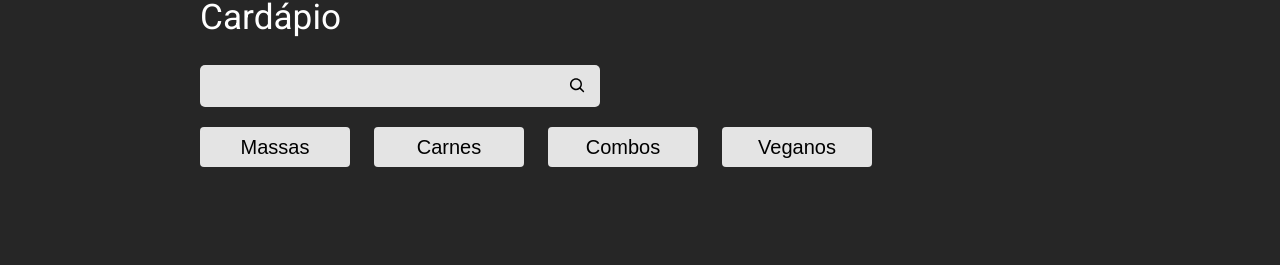
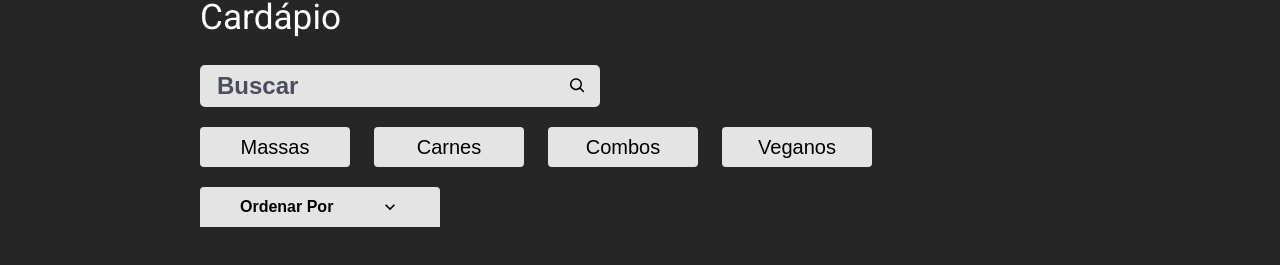
Before and after one commit to Luneciux/19_enverno_restaurant_app, a React (Create React App) app: page / in a window 1280 px wide. Shown: the part 457-722 px from the top of the page. Built offline with nearby package versions, Linux system fonts and the light colour scheme.

Commit message:
order setup, style and funcionality

```diff
--- a/public/index.html
+++ b/public/index.html
@@ -2,7 +2,6 @@
 <html lang="en">
   <head>
     <meta charset="utf-8" />
-    <link rel="icon" href="%PUBLIC_URL%/favicon.ico" />
     <meta name="viewport" content="width=device-width, initial-scale=1" />
     <meta name="theme-color" content="#000000" />
     <meta
--- /dev/null
+++ b/src/pages/Menu/Order/Order.module.scss
@@ -0,0 +1,49 @@
+@import "styles/var";
+
+.orderStyle {
+  align-items: center;
+  background-color: $grey;
+  border: none;
+  border-top-left-radius: 4px;
+  border-top-right-radius: 4px;
+  display: flex;
+  font-size: 1rem;
+  font-weight: bold;
+  height: 40px;
+  justify-content: space-between;
+  min-width: 240px;
+  padding: 0 40px;
+  position: relative;
+  &--active {
+    background-color: $blue;
+    color: white;
+  }
+  &__options {
+    display: none;
+    position: absolute;
+    left: 0;
+    flex-direction: column;
+    top: 100%;
+    width: 100%;
+    &--active {
+      display: flex;
+    }
+  }
+  &__option {
+    align-items: center;
+    background-color: $grey;
+    border-top: 2px solid $light-grey;
+    box-sizing: border-box;
+    color: $black;
+    display: flex;
+    height: 40px;
+    justify-content: center;
+    width: inherit;
+    &:hover,
+    &--active {
+      background-color: $blue;
+      cursor: pointer;
+      color: white;
+    }
+  }
+}
--- /dev/null
+++ b/src/pages/Menu/Order/index.tsx
@@ -0,0 +1,35 @@
+import { useState } from 'react';
+import { MdKeyboardArrowUp, MdKeyboardArrowDown } from 'react-icons/md';
+import styles from './Order.module.scss';
+import options from './options.json';
+import classNames from 'classnames';
+
+function Order () {
+    const [open, setOpen] = useState(false);
+
+    return (
+        <button
+            className={styles.orderStyle}
+            onClick={() => setOpen(!open)}
+            onBlur={() => setOpen(false)}
+        >
+            <span>Ordenar Por</span>
+            {open ? < MdKeyboardArrowUp size={20}/> : < MdKeyboardArrowDown size={20}/>}
+            <div
+                className={classNames({
+                    [styles.orderStyle__options]: true,
+                    [styles['orderStyle__options--active']]: open,
+                })}
+
+            >{
+                options.map(option => (
+                    <div className={styles.orderStyle__option} key={option.value}>
+                        {option.nome}
+                    </div>
+                ))
+            }</div>
+        </button>
+    )
+}
+
+export default Order;
--- /dev/null
+++ b/src/pages/Menu/Order/options.json
@@ -0,0 +1,18 @@
+[
+    {
+      "nome": "",
+      "value": ""
+    },
+    {
+      "nome": "Porção",
+      "value": "porcao"
+    },
+    {
+      "nome": "Qtd. pessoas",
+      "value": "qtd_pessoas"
+    },
+    {
+      "nome": "Preço",
+      "value": "preco"
+    }
+  ]
--- a/src/pages/Menu/Search/index.tsx
+++ b/src/pages/Menu/Search/index.tsx
@@ -13,6 +13,7 @@ function Search ({searchString, setSearchString} : SearchProps) {
             <input
                 value={searchString}
                 onChange={e => setSearchString(e.target.value)}
+                placeholder='Buscar'
             />
             <CgSearch
                 size={20}
--- a/src/pages/Menu/index.tsx
+++ b/src/pages/Menu/index.tsx
@@ -4,6 +4,7 @@ import {ReactComponent as Logo} from 'assets/images/logo.svg'
 
 import styles from './Menu.module.scss';
 import { useState } from 'react';
+import Order from './Order';
 
 function Menu() {
 
@@ -31,6 +32,7 @@ function Menu() {
                         filter={filter}
                         setFilter={setFilter}
                     />
+                    <Order />
                 </div>
             </section>
         </main>
```
